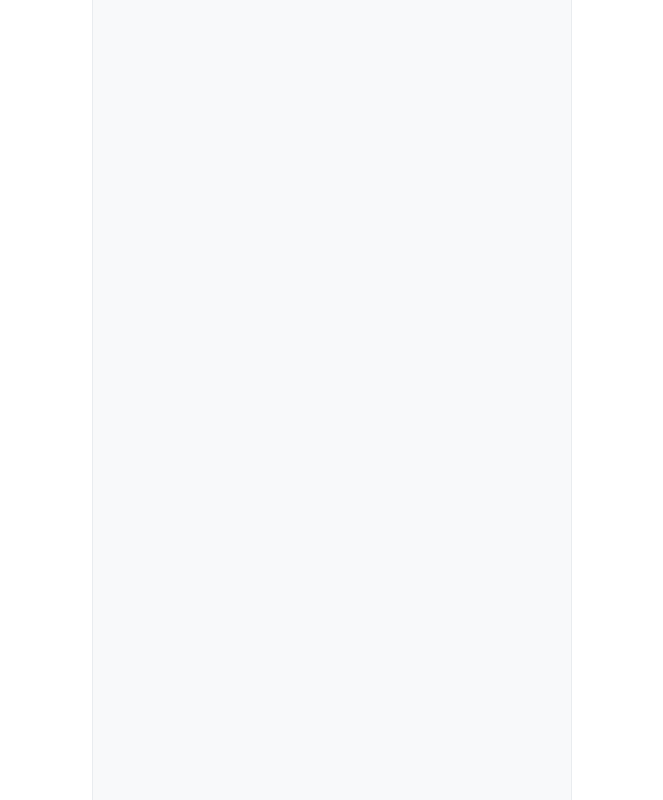
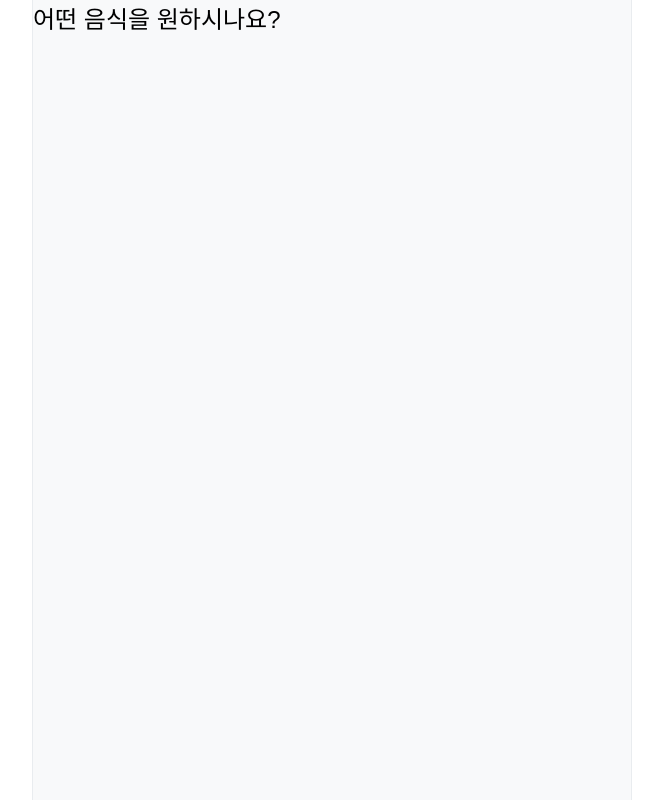
Before and after one commit to EntryCNS/eati-web, a React (Create React App) app: page /SelectKeyword in a window 1280 px wide. Shown: the whole page, without its empty margins (308-971 px from the left). Built offline with nearby package versions, Linux system fonts and the light colour scheme.

Commit message:
feat:create page

```diff
--- a/src/App.js
+++ b/src/App.js
@@ -1,10 +1,9 @@
 import React from 'react'
 import Router from '../src/router';
 import styled from 'styled-components';
-import { BrowserRouter} from "react-router-dom";
 
 const AppContainer = styled.div`
-  max-width: 480px;
+  max-width: 600px;
   margin: 0 auto;
   min-height: 100vh;
   background-color: #f8f9fa;
@@ -16,6 +15,7 @@ const AppContainer = styled.div`
 function App() {
   return (
       <AppContainer>
+        <Router />
       </AppContainer>
   );
 }
--- /dev/null
+++ b/src/pages/CreatingGroup/index.jsx
@@ -0,0 +1,12 @@
+import React from 'react'
+import * as S from './style'
+
+const CreatingGroup = () => {
+  return (
+    <div>
+
+    </div>
+  )
+}
+
+export default CreatingGroup
--- /dev/null
+++ b/src/pages/CreatingGroup/style.js
@@ -0,0 +1 @@
+import styled from "styled-components";
--- /dev/null
+++ b/src/pages/SelectKeyword/index.jsx
@@ -0,0 +1,12 @@
+import React from 'react'
+import * as S from './style'
+
+const SelectKeyword = () => {
+  return (
+    <div>
+       <S.FoodQuestion>어떤 음식을 원하시나요?</S.FoodQuestion>
+    </div>
+  )
+}
+
+export default SelectKeyword
--- /dev/null
+++ b/src/pages/SelectKeyword/style.js
@@ -0,0 +1,17 @@
+import styled from "styled-components";
+import { createGlobalStyle } from 'styled-components';
+
+export const GlobalStyle = createGlobalStyle`
+  @font-face {
+    font-family: 'yg-jalnan';
+    src: url('https://fastly.jsdelivr.net/gh/projectnoonnu/noonfonts_four@1.2/JalnanOTF00.woff') format('woff');
+    font-weight: normal;
+    font-style: normal;
+  }
+`;
+
+
+export const FoodQuestion = styled.div`
+    font-size: 24px;
+    font-family: 'yg-jalnan', sans-serif;
+`
--- a/src/router.jsx
+++ b/src/router.jsx
@@ -2,6 +2,8 @@ import React from 'react';
 import { BrowserRouter as AppRouter, Route, Routes } from 'react-router-dom';
 import NotFound from './pages/NotFound';
 import Main from './pages/Main';
+import CreatingGroup from './pages/CreatingGroup'
+import SelectKeyword from './pages/SelectKeyword';
 
 const Router = () => {
   return (
@@ -10,6 +12,8 @@ const Router = () => {
         {/* <Route path='/' element={<App />} /> */}
         <Route path='/' element={<Main />} />
         <Route path='*' element={<NotFound />} />
+        <Route path='/SelectKeyword' element={<SelectKeyword/>}/>
+        <Route path='/CreatingGroup' element={<CreatingGroup/>}/>
       </Routes>
     </AppRouter>
   );
```
